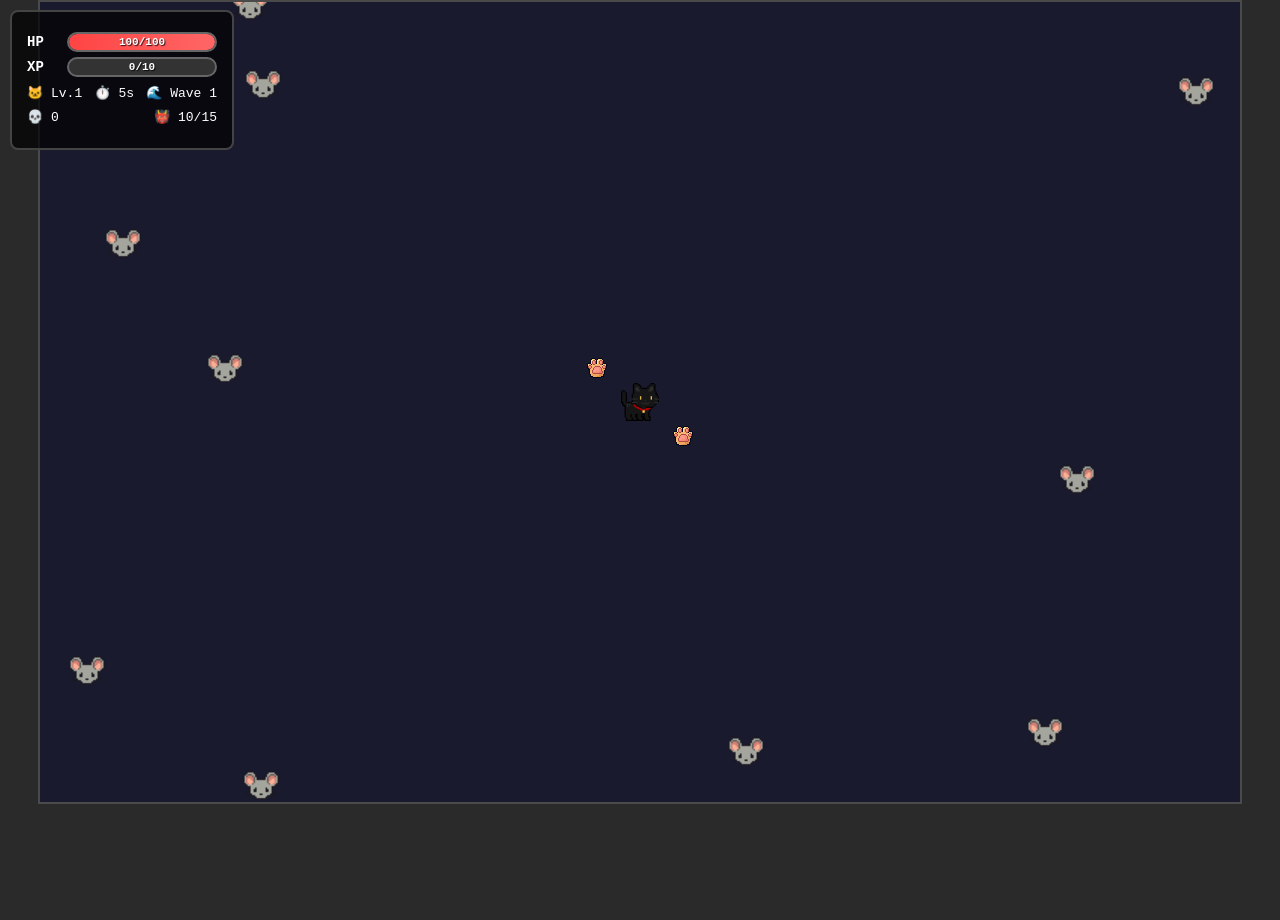
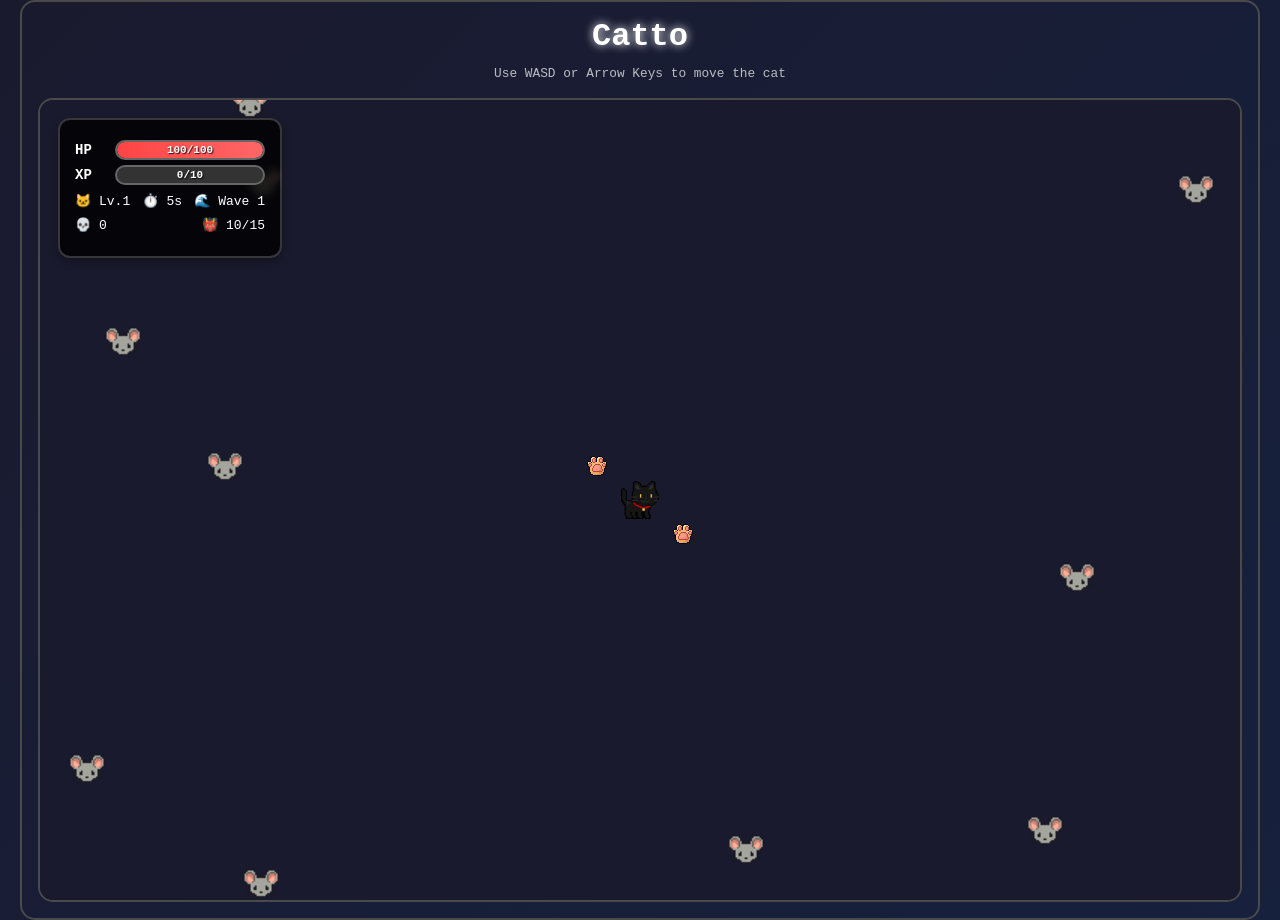
Before and after one commit to chewear/catto, a plain HTML site: page index.html in a window 1280 px wide. Before the commit the page ends 804 px from the top, so only its background shows below. Drawn offline with Linux system fonts and the light colour scheme.

Commit message:
update ui

```diff
--- a/index.html
+++ b/index.html
@@ -7,6 +7,10 @@
     <link rel="stylesheet" href="styles.css">
 </head>
 <body>
+    <div class="main-container">
+        <h1>Catto</h1>
+        <p>Use WASD or Arrow Keys to move the cat</p>
+        <div class="game-container">
         <canvas id="gameCanvas" width="1200" height="800"></canvas>
 
         <div id="ui">
@@ -61,6 +65,7 @@
         <p>Time Survived: <span id="finalTime">0</span>s</p>
         <button class="restart-btn" onclick="startGame()">Play Again</button>
     </div>
+    </div>
 
     <script src="game.js"></script>
 </body>
--- a/styles.css
+++ b/styles.css
@@ -5,30 +5,67 @@
 }
 
 body {
-    background: #2a2a2a;
+    background: linear-gradient(135deg, #1a1a2e, #16213e);
     font-family: 'Courier New', monospace;
+    color: white;
+    display: flex;
+    justify-content: center;
+    align-items: center;
+    min-height: 100vh;
     overflow: hidden;
+}
+
+.main-container {
+    border: 2px solid #4a4a4a;
+    border-radius: 15px;
+    padding: 16px;
+    display: flex;
+    flex-direction: column;
+    align-items: center;
+    justify-content: center;
+}
+
+.main-container h1 {
+    font-size: 32px;
+    margin-bottom: 10px;
+    text-shadow: white 0 0 10px;
+}
+
+.main-container p {
+    margin-bottom: 15px;
+    font-size: 0.8em;
+    opacity: 0.7;
+    line-height: 1.4;
+}
+
+.game-container {
+    position: relative;
+    width: fit-content;
+    margin: 0 auto;
+    border-radius: 15px;
 }
 
 #gameCanvas {
     background: linear-gradient(45deg, #1a1a2e, #16213e);
     display: block;
-    margin: 0 auto;
     border: 2px solid #4a4a4a;
+    border-radius: 15px;
 }
 
 #ui {
     position: absolute;
-    top: 10px;
-    left: 10px;
+    top: 20px;
+    left: 20px;
     color: white;
     font-size: 14px;
     z-index: 10;
-    background: rgba(0, 0, 0, 0.7);
+    background: rgba(0, 0, 0, 0.8);
     padding: 15px;
-    border-radius: 8px;
-    border: 2px solid #444;
-    min-width: 200px;
+    border-radius: 12px;
+    border: 2px solid rgba(255, 255, 255, 0.2);
+    min-width: 220px;
+    backdrop-filter: blur(4px);
+    box-shadow: 0 4px 8px rgba(0, 0, 0, 0.3);
 }
 
 .bar-container {
@@ -181,6 +218,7 @@ body {
     position: absolute;
     top: 50%;
     left: 50%;
+    width: 400px;
     transform: translate(-50%, -50%);
     background: rgba(0, 0, 0, 0.9);
     border: 3px solid #ff4444;
@@ -192,8 +230,13 @@ body {
     display: none;
 }
 
+#gameOver h2 {
+    font-size: 32px;
+    margin-bottom: 20px;
+}
+
 .restart-btn {
-    margin-top: 20px;
+    margin-top: 16px;
     padding: 10px 20px;
     background: #ff4444;
     border: none;
```
Lines whose indentation alone changed are shown as unchanged.
